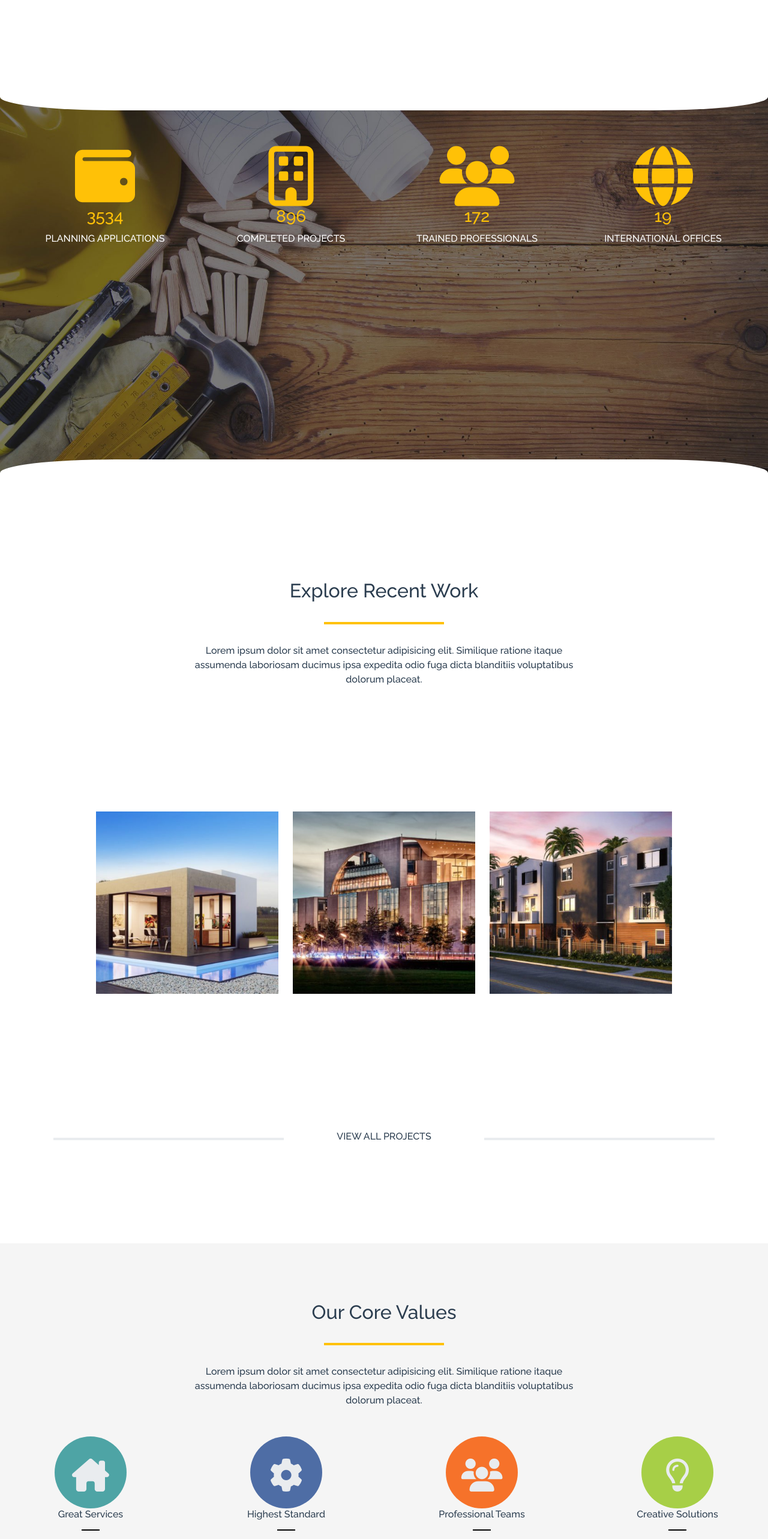
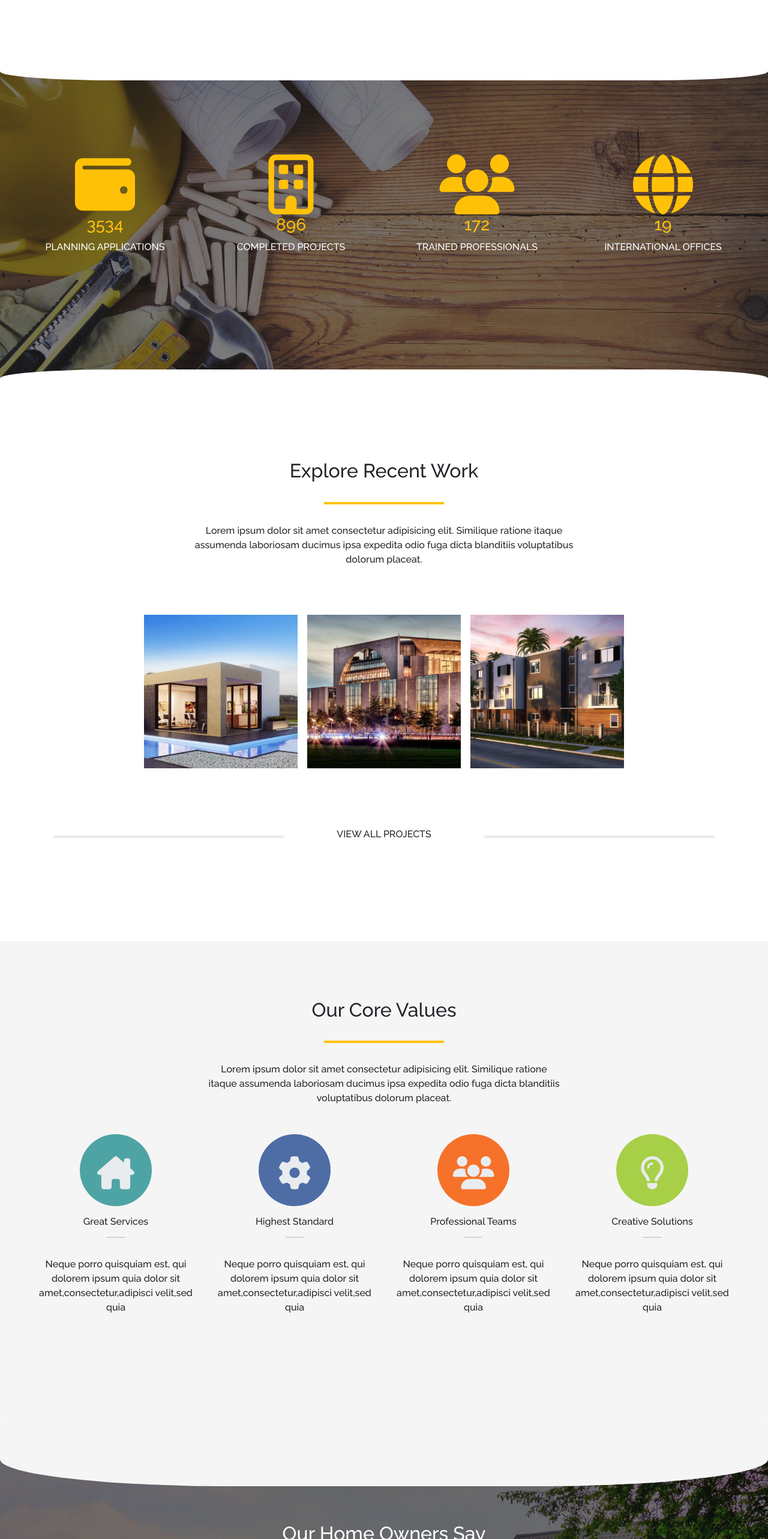
Before and after one commit to EnricoPiombini/proj-html-vuejs, a Vue app: page / in a window 1280 px wide. Shown: the part 1660-4226 px from the top of the page at 60% size. Built offline with nearby package versions, Linux system fonts and the light colour scheme.

Commit message:
carousel added

```diff
--- a/src/App.vue
+++ b/src/App.vue
@@ -36,7 +36,7 @@ export default {
   -webkit-font-smoothing: antialiased;
   -moz-osx-font-smoothing: grayscale;
   text-align: center;
-  color: #2c3e50;
+
 
 }
 </style>
--- a/src/components/CoreValues.vue
+++ b/src/components/CoreValues.vue
@@ -1,6 +1,6 @@
 <template>
     <div>
-        <div class="bg pt-5">
+        <div class="bg">
             <div class="text text-center pt-5">
                 <h2>
                     Our Core Values
@@ -14,8 +14,8 @@
             </div>
 
 
-            <div class="row">
-                <div class="col-3" v-for="(value, i) in valuesList" :key="i">
+            <div class="row justify-content-center g-2">
+                <div class="col-12 col-sm-12 col-md-3" v-for="(value, i) in valuesList" :key="i">
                     <div class="content">
                         <div :class="{
                             'bg-red': value.id === 1,
@@ -27,7 +27,7 @@
                             <i id="value_color" :class="value.icon"></i>
                         </div>
 
-                        <h6 class="sub-title"> {{ value.subTitle }} </h6>
+                        <h6 class="sub-title mt-3"> {{ value.subTitle }} </h6>
                         <div class="div-line"></div>
                         <p class="text"> {{ value.text }} </p>
 
@@ -100,6 +100,7 @@ export default {
     background-color: #F5F5F5;
     position: relative;
     top: 140px;
+    padding: 3rem;
 }
 
 
@@ -125,11 +126,15 @@ export default {
         border-radius: 50%;
         font-size: 70px;
         margin: auto;
+
+        &:hover {
+            background-color: $primary;
+        }
     }
 
     i {
         color: $gray-200;
-        font-size: 55px
+        font-size: 55px;
     }
 }
 
@@ -150,7 +155,7 @@ export default {
 }
 
 .div-line {
-    border: 1px solid black;
+    border: 1px solid $lightgrey;
     width: 30px;
     margin: auto;
     margin-bottom: 2rem;
--- a/src/components/HomeOwners.vue
+++ b/src/components/HomeOwners.vue
@@ -1,7 +1,40 @@
 <template>
     <div>
         <div class="curve-div-top"></div>
+
         <div class="bg-curved">
+
+            <div class="slider" tabindex="0">
+                <div class="section-title">
+                    <h2 class="text-white">Our Home Owners Say</h2>
+                </div>
+                <div class="br"></div>
+
+                <div class="item">
+                    <img :src="carouselList[currentIndex].img"
+                        v-bind:alt="'Immagine di ' + carouselList[currentIndex].img" class="rounded-circle" />
+                    <div class="text w-50 m-auto ">
+                        <p class="text-white font-italic owner-statement">
+                            {{ carouselList[currentIndex].text }}
+                        </p>
+
+                        <div class="owners-name">
+                            <h5 class="fw-bold text-white">{{ carouselList[currentIndex].name }}</h5>
+
+                        </div>
+                    </div>
+                </div>
+
+                <div class="carousel-dots">
+                    <button type="button" class="btn btn-outline-light btn-padding prev"
+                        @click="changeImg('prev')"></button>
+                    <button type="button" class="btn btn-outline-light btn-padding next"
+                        @click="changeImg('next')"></button>
+                </div>
+            </div>
+            <!--
+            <div class="slidesInfo slides-index" v-for="(slider, i) in carouselList" :key="i"
+                :class="{ 'display-none': slider.id===1 }">
                 <div class="text text-center">
                     <div class="section-title">
                         <h2 class="text-white">Our Home Owners Say</h2>
@@ -9,28 +42,33 @@
                     <div class="br"></div>
 
                     <div class="img_section">
-                    <img src="img/home-testimonial-113165296.jpg" alt="" srcset="" class="rounded-circle">
+                        <img :src="slider.img" alt="" srcset="" class="rounded-circle">
                     </div>
 
                     <div class="owners-text w-50 mt-4 m-auto">
                         <p class="font-italic text-white">
-                        "No man but feels more of a man in the world if he have but a bit of ground that he can call his
-                        own.
-                        However small it is on the surface, it is four thousand mile deep and that in a very handsome
-                        property"
+                            {{ slider.text }}
                         </p>
                         <div class="owner-name">
                             <h5 class="text-white mt-4 fw-bold">
-                            HARRY SMITH - NEW HOME OWNER
+                                {{ slider.name }}
                             </h5>
                         </div>
 
                     </div>
 
                 </div>
+            </div> -->
 
         </div>
+
+        <!-- <div class="carousel-dots">
+            <button type="button" class="btn btn-outline-light btn-padding prev" @click="changeImg('prev')"></button>
+            <button type="button" class="btn btn-outline-light btn-padding next" @click="changeImg('next')"></button>
+        </div> -->
+
         <div class="curve-div-bottom"></div>
+
 
     </div>
 </template>
@@ -38,9 +76,47 @@
 
 <script>
 export default {
+    data() {
+        return {
+            currentIndex: 0,
+            carouselList: [
+                {
+                    img: "img/home-testimonial-113165296.jpg",
+                    text: "No man but feels more of a man in the world if he have but a bit of ground that he can call his own However small it is on the surface, it is four thousand mile deep and that in a very handsome property",
+                    name: "HARRY SMITH - NEW HOME OWNER"
+
+                },
+                {
+                    img: "img/home-testimonial-84268399.jpg",
+                    text: "No man but feels more of a man in the world if he have but a bit of ground that he can call his own However small it is on the surface, it is four thousand mile deep and that in a very handsome property",
+                    name: "JOHN DOE - PROPERTY INVESTOR",
+
+
+                }
+            ]
+        }
+    },
+    methods: {
+        changeImg(direction) {
+            if (direction === "next") {
+                this.currentIndex++;
+
+
+                if (this.currentIndex >= this.carouselList.length) {
+                    this.currentIndex = 0;
+                }
+            } else if (direction === 'prev') {
+                this.currentIndex--
+
+                if (this.currentIndex < 0) {
+                    this.currentIndex = this.carouselList.length - 1;
+                }
+            }
 
         }
 
+    }
+}
 
 </script>
 
@@ -52,9 +128,15 @@ export default {
     background-image: url("/public/img/home-parallax-144609983.jpg");
     background-size: cover;
     min-height: 750px;
+    position: relative;
+
+    .slider {
+        padding-top: 10rem;
+    }
 
     .text {
-        padding-top: 8rem;
+        padding-top: 3rem;
+        position: relative;
     }
 
     .br {
@@ -73,11 +155,23 @@ export default {
     border-radius: 30%;
     position: relative;
     top: 100px;
-    background:#F5F5F5;
+    background: #F5F5F5;
     z-index: 2;
     transform: translateX(-50%);
     left: 50%;
 }
+
+.carousel-dots {
+    position: relative;
+    top: 20px;
+
+    .btn-padding {
+        padding: 0.3rem;
+        margin: .5rem;
+    }
+
+}
+
 
 .curve-div-bottom {
     width: 100%;
@@ -91,4 +185,7 @@ export default {
     left: 50%;
 }
 
+.display-none {
+    display: none;
+}
 </style>
--- a/src/components/RecentWork.vue
+++ b/src/components/RecentWork.vue
@@ -10,8 +10,8 @@
         </div>
 
         <div class="custom-padding">
-            <div class="row justify-content-center">
-                <div class="col-sm-12 col-md-6 col-lg-4" v-for="project in projectsList" :key="project.img">
+            <div class="row justify-content-center g-3">
+                <div class="col-sm-12 col-md-12 col-lg-4" v-for="project in projectsList" :key="project.img">
                     <div class="content">
                         <img :src="project.img" alt="" class="w-100">
                     </div>
@@ -79,6 +79,8 @@ export default {
 }
 
 .custom-padding{
-    padding: 10rem;
+    padding: 2rem;
+    padding-right: 15rem;
+    padding-left: 15rem;
 }
 </style>
--- a/src/components/TheSpecialists.vue
+++ b/src/components/TheSpecialists.vue
@@ -25,12 +25,13 @@
             <div class="custom_padding">
                 <div class="row justify-content-center mt-5">
 
-                    <div class="col-sm-12 col-md-6 col-lg-3" v-for="card in cardList" :key="card.icon">
+                    <div class="col-12 col-sm-12 col-md-6 col-lg-3" v-for="card in cardList" :key="card.icon">
 
-                        <div class="card" @pointerleave="hover = !hover">
+                        <div class="card" @pointerenter="hover = !hover">
                             <div class="mt-4">
                                 <i :class="card.icon" v-if="hover"></i>
-                                <button v-else> {{ card.button }} </button>
+                                <button type="button" class="my-btn btn btn-light m-2 position-btn" v-else>{{ card.btn }}
+                                </button>
                             </div>
                             <h2 class="title-card p-2" v-if="hover"> {{ card.title }} </h2>
                             <h5 v-else> {{ card.titleBis }}</h5>
@@ -39,17 +40,6 @@
 
                         </div>
                     </div>
-
-                    <!-- <div v-show="!hover" @mouseleave="hover = !hover">
-                        <div class="card">
-                            <div class="mt-4">
-                                <i :class="card.icon" v-show="hover"></i>
-                            </div>
-                            <h2 class="title-card p-2" v-show="hover"> {{ card.title }} </h2>
-                            <p class="card-info p-2"> {{ card.info }} </p>
-                        </div>
-
-                    </div> -->
 
 
                 </div>
@@ -112,14 +102,15 @@ export default {
                     icon: "fa-solid fa-arrows-rotate",
                     title: "Renovate",
                     titleBis: "FRESHLY NEW",
-                    info: "Quis autem vel eum iure reprederit qui in ea voluptate velit esse quam nihil molestiae consequatur "
-
+                    info: "Quis autem vel eum iure reprederit qui in ea voluptate velit esse quam nihil molestiae consequatur ",
+                    btn: "GET A QUOTE",
 
                 }, {
                     icon: "fa-solid fa-house-chimney",
                     title: "Construct",
                     titleBis: "PERFECT LINES",
-                    info: "Quis autem vel eum iure reprederit qui in ea voluptate velit esse quam nihil molestiae consequatur "
+                    info: "Quis autem vel eum iure reprederit qui in ea voluptate velit esse quam nihil molestiae consequatur ",
+                    btn: "GET A QUOTE",
 
 
                 },
@@ -127,7 +118,8 @@ export default {
                     icon: "fa-solid fa-truck",
                     title: "Exclusive",
                     titleBis: "PLANNING",
-                    info: "Quis autem vel eum iure reprederit qui in ea voluptate velit esse quam nihil molestiae consequatur "
+                    info: "Quis autem vel eum iure reprederit qui in ea voluptate velit esse quam nihil molestiae consequatur ",
+                    btn: "GET A QUOTE",
 
 
                 },
@@ -199,9 +191,7 @@ export default {
 
         }
     }
-
-
-    i {
+ i {
         font-size: 30px;
         border: 1px solid;
         border-radius: 50%;
@@ -219,11 +209,11 @@ export default {
 
     background-image: url("/public/img/home-244125289.jpg");
     background-size: cover;
-    min-height: 700px;
+    min-height: 600px;
 
     .data {
-        padding-top: 8rem;
-        padding-bottom: 8rem;
+        padding-top:12rem;
+        padding-bottom: 2rem;
         margin: 2rem;
     }
 
@@ -244,7 +234,7 @@ export default {
 
 .br {
     width: 100%;
-    height: 150px;
+    height: 100px;
     border-radius: 15%;
     position: relative;
     top: 100px;
```
Also changed, not shown: public/img/home-testimonial-84268399.jpg (added). Lines whose indentation alone changed are shown as unchanged.
